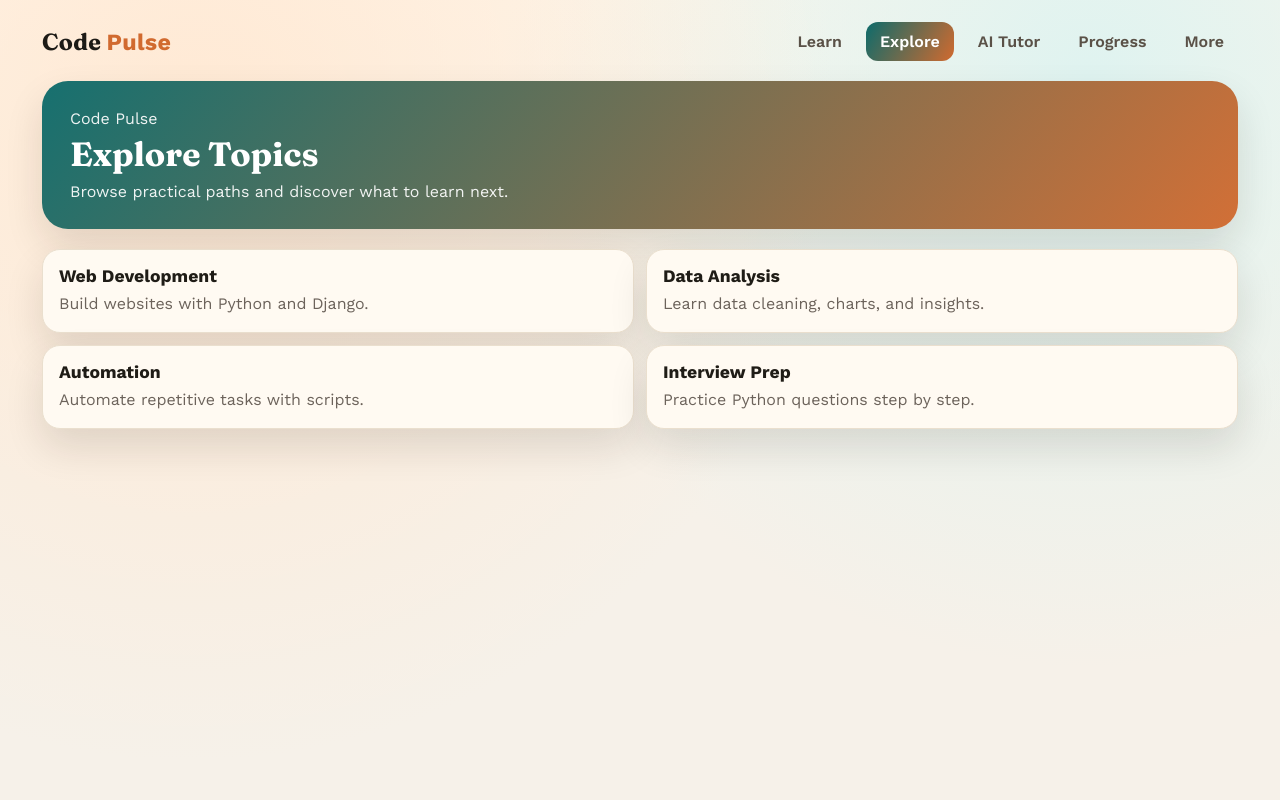
After one commit to tirthbhagat78-dot/codepluse, a Django app: page /explore/ in a window 1280 px wide. The commit adds this page. Run offline with Django 5.2, Linux system fonts and the light colour scheme.

Commit message:
Add Explore, AI Tutor, Progress, and More pages

```diff
--- /dev/null
+++ b/Python_Edu_App/learn/templates/learn/feature_page.html
@@ -0,0 +1,193 @@
+<!DOCTYPE html>
+<html lang="en">
+<head>
+    <meta charset="UTF-8">
+    <meta name="viewport" content="width=device-width, initial-scale=1.0">
+    <title>{{ app_name }} - {{ title }}</title>
+    <style>
+        @import url("https://fonts.googleapis.com/css2?family=Fraunces:wght@600;700&family=Work+Sans:wght@400;500;600;700&display=swap");
+
+        :root {
+            --bg: #f6f1e9;
+            --card: #fffaf2;
+            --text: #1f1c16;
+            --muted: #6c635b;
+            --accent: #0d6b6b;
+            --accent-2: #d16a2f;
+            --line: #eadfce;
+            --shadow: 0 18px 38px rgba(35, 28, 20, 0.12);
+        }
+
+        * {
+            box-sizing: border-box;
+            margin: 0;
+            padding: 0;
+            font-family: "Work Sans", sans-serif;
+        }
+
+        body {
+            background:
+                radial-gradient(circle at 15% 15%, #ffe9d4 0%, transparent 50%),
+                radial-gradient(circle at 85% 10%, #dff3f0 0%, transparent 45%),
+                linear-gradient(180deg, #fef6eb 0%, var(--bg) 55%);
+            color: var(--text);
+            min-height: 100vh;
+        }
+
+        .site {
+            width: min(1240px, 100%);
+            margin: 0 auto;
+            padding: 22px;
+        }
+
+        .topbar {
+            display: flex;
+            align-items: center;
+            justify-content: space-between;
+            margin-bottom: 20px;
+        }
+
+        .brand {
+            font-size: 1.45rem;
+            font-weight: 700;
+            color: #1d1b16;
+            font-family: "Fraunces", serif;
+            letter-spacing: 0.3px;
+        }
+
+        .brand i {
+            color: var(--accent-2);
+            font-style: normal;
+        }
+
+        .nav {
+            display: flex;
+            gap: 10px;
+        }
+
+        .nav a {
+            color: #5a5147;
+            text-decoration: none;
+            font-weight: 600;
+            padding: 10px 14px;
+            border-radius: 12px;
+            background: transparent;
+        }
+
+        .nav a.active {
+            color: #fff;
+            background: linear-gradient(120deg, var(--accent), var(--accent-2));
+        }
+
+        .hero {
+            border-radius: 26px;
+            padding: 28px;
+            background: linear-gradient(130deg, rgba(13, 107, 107, 0.96), rgba(209, 106, 47, 0.96));
+            color: #fff;
+            box-shadow: var(--shadow);
+            margin-bottom: 20px;
+        }
+
+        .hero h1 {
+            font-size: clamp(1.6rem, 3.2vw, 2.1rem);
+            margin: 6px 0 8px;
+            line-height: 1.2;
+            font-family: "Fraunces", serif;
+        }
+
+        .hero p {
+            opacity: 0.92;
+            max-width: 740px;
+        }
+
+        .grid {
+            display: grid;
+            gap: 12px;
+            grid-template-columns: repeat(2, minmax(0, 1fr));
+        }
+
+        .card {
+            background: var(--card);
+            border-radius: 18px;
+            border: 1px solid var(--line);
+            box-shadow: var(--shadow);
+            padding: 16px;
+        }
+
+        .card h3 {
+            font-size: 1.1rem;
+            margin-bottom: 6px;
+        }
+
+        .card p {
+            color: var(--muted);
+            line-height: 1.5;
+        }
+
+        @media (max-width: 780px) {
+            .site {
+                padding: 14px;
+            }
+
+            .topbar {
+                flex-direction: column;
+                align-items: flex-start;
+                gap: 10px;
+            }
+
+            .nav {
+                width: 100%;
+                overflow-x: auto;
+                padding-bottom: 4px;
+            }
+
+            .grid {
+                grid-template-columns: 1fr;
+            }
+        }
+
+        @media (max-width: 480px) {
+            .site {
+                padding: 10px;
+            }
+
+            .hero {
+                padding: 20px;
+            }
+
+            .nav a {
+                white-space: nowrap;
+            }
+        }
+    </style>
+</head>
+<body>
+    <div class="site">
+        <header class="topbar">
+            <div class="brand">Code <i>Pulse</i></div>
+            <nav class="nav">
+                <a href="{% url 'home' %}" class="{% if request.resolver_match.url_name == 'home' %}active{% endif %}">Learn</a>
+                <a href="{% url 'explore' %}" class="{% if request.resolver_match.url_name == 'explore' %}active{% endif %}">Explore</a>
+                <a href="{% url 'ai_tutor' %}" class="{% if request.resolver_match.url_name == 'ai_tutor' %}active{% endif %}">AI Tutor</a>
+                <a href="{% url 'progress' %}" class="{% if request.resolver_match.url_name == 'progress' %}active{% endif %}">Progress</a>
+                <a href="{% url 'more' %}" class="{% if request.resolver_match.url_name == 'more' %}active{% endif %}">More</a>
+            </nav>
+        </header>
+
+        <section class="hero">
+            <p>{{ app_name }}</p>
+            <h1>{{ title }}</h1>
+            <p>{{ subtitle }}</p>
+        </section>
+
+        <main class="grid">
+            {% for card in cards %}
+            <article class="card">
+                <h3>{{ card.name }}</h3>
+                <p>{{ card.detail }}</p>
+            </article>
+            {% endfor %}
+        </main>
+    </div>
+</body>
+</html>
--- a/Python_Edu_App/learn/urls.py
+++ b/Python_Edu_App/learn/urls.py
@@ -1,7 +1,11 @@
 from django.urls import path
 
-from .views import home
+from .views import feature_page, home
 
 urlpatterns = [
     path("", home, name="home"),
+    path("explore/", feature_page, {"page_key": "explore"}, name="explore"),
+    path("ai-tutor/", feature_page, {"page_key": "ai-tutor"}, name="ai_tutor"),
+    path("progress/", feature_page, {"page_key": "progress"}, name="progress"),
+    path("more/", feature_page, {"page_key": "more"}, name="more"),
 ]
--- a/Python_Edu_App/learn/views.py
+++ b/Python_Edu_App/learn/views.py
@@ -1,4 +1,48 @@
 from django.shortcuts import render
+
+
+FEATURE_PAGES = {
+    "explore": {
+        "title": "Explore Topics",
+        "subtitle": "Browse practical paths and discover what to learn next.",
+        "cards": [
+            {"name": "Web Development", "detail": "Build websites with Python and Django."},
+            {"name": "Data Analysis", "detail": "Learn data cleaning, charts, and insights."},
+            {"name": "Automation", "detail": "Automate repetitive tasks with scripts."},
+            {"name": "Interview Prep", "detail": "Practice Python questions step by step."},
+        ],
+    },
+    "ai-tutor": {
+        "title": "AI Tutor",
+        "subtitle": "Get instant help, hints, and explanations while learning.",
+        "cards": [
+            {"name": "Ask a Question", "detail": "Type any Python doubt and get guided help."},
+            {"name": "Explain Code", "detail": "Paste code and receive simple explanations."},
+            {"name": "Debug Help", "detail": "Share errors and get likely fixes."},
+            {"name": "Practice Coach", "detail": "Generate bite-sized quiz questions."},
+        ],
+    },
+    "progress": {
+        "title": "Your Progress",
+        "subtitle": "Track consistency, completed lessons, and weekly streaks.",
+        "cards": [
+            {"name": "Daily Streak", "detail": "Keep your momentum with short daily goals."},
+            {"name": "Course Completion", "detail": "See overall progress per module."},
+            {"name": "Skill Heatmap", "detail": "Identify strong and weak areas."},
+            {"name": "Milestones", "detail": "Unlock badges for completed checkpoints."},
+        ],
+    },
+    "more": {
+        "title": "More Tools",
+        "subtitle": "Extra learning resources to support your coding journey.",
+        "cards": [
+            {"name": "Cheat Sheets", "detail": "Quick references for Python syntax."},
+            {"name": "Bookmarks", "detail": "Save lessons and snippets for later."},
+            {"name": "Study Planner", "detail": "Create and manage your weekly plan."},
+            {"name": "Community Help", "detail": "Find answers and peer support."},
+        ],
+    },
+}
 
 
 def home(request):
@@ -31,3 +75,20 @@ def home(request):
             "quick_access": quick_access,
         },
     )
+
+
+def feature_page(request, page_key):
+    page = FEATURE_PAGES.get(page_key)
+    if not page:
+        return home(request)
+
+    return render(
+        request,
+        "learn/feature_page.html",
+        {
+            "app_name": "Code Pulse",
+            "title": page["title"],
+            "subtitle": page["subtitle"],
+            "cards": page["cards"],
+        },
+    )
```
Also changed, not shown: Python_Edu_App/learn/templates/learn/home.html (+5 -5 lines).
